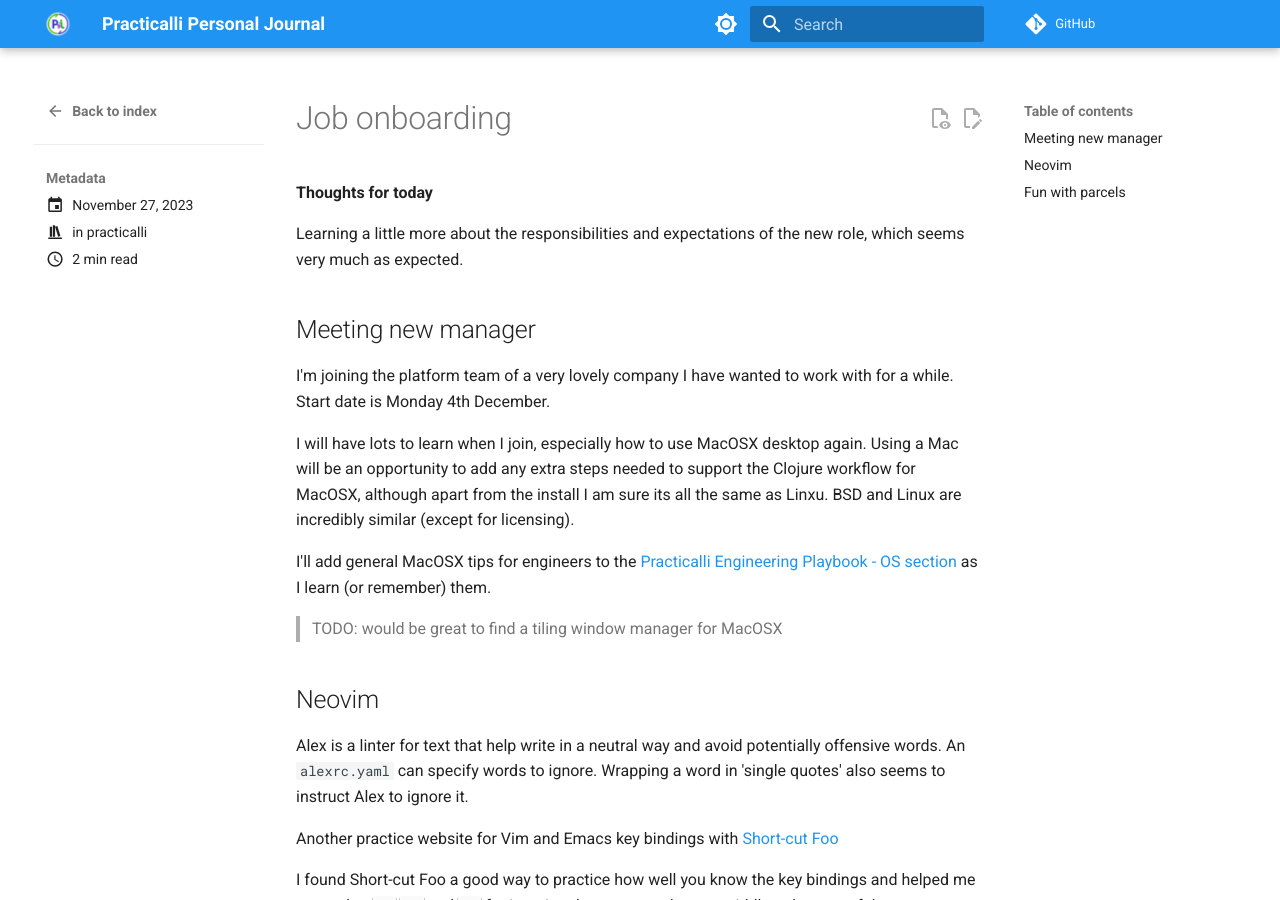
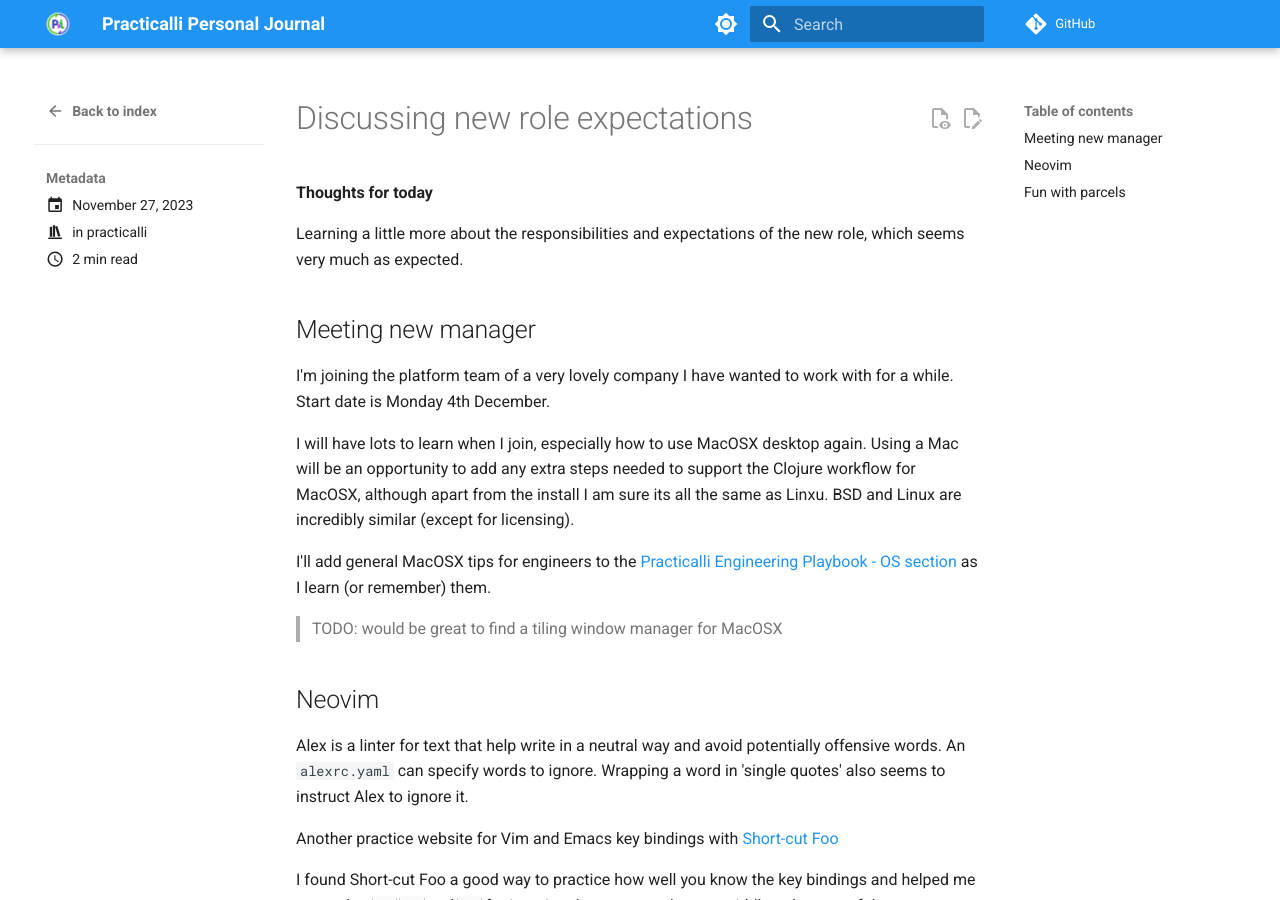
Before and after one commit to practicalli/personal-journal, an MkDocs documentation site: the page built from docs/posts/2023/november-27.md, in a window 1280 px wide and 900 px high. Built offline with MkDocs 1.6.1 and Material for MkDocs 9.7.7, drawn with Linux system fonts in a browser that asks for light colours; comment, search, counter and statistics services are not loaded.

Commit message:
post: accurate post title for 27 November 2023

```diff
--- a/docs/posts/2023/november-27.md
+++ b/docs/posts/2023/november-27.md
@@ -1,5 +1,5 @@
 ---
-title: Job onboarding
+title: Discussing new role expectations
 date: 2023-11-27
 categories:
   - practicalli
```
